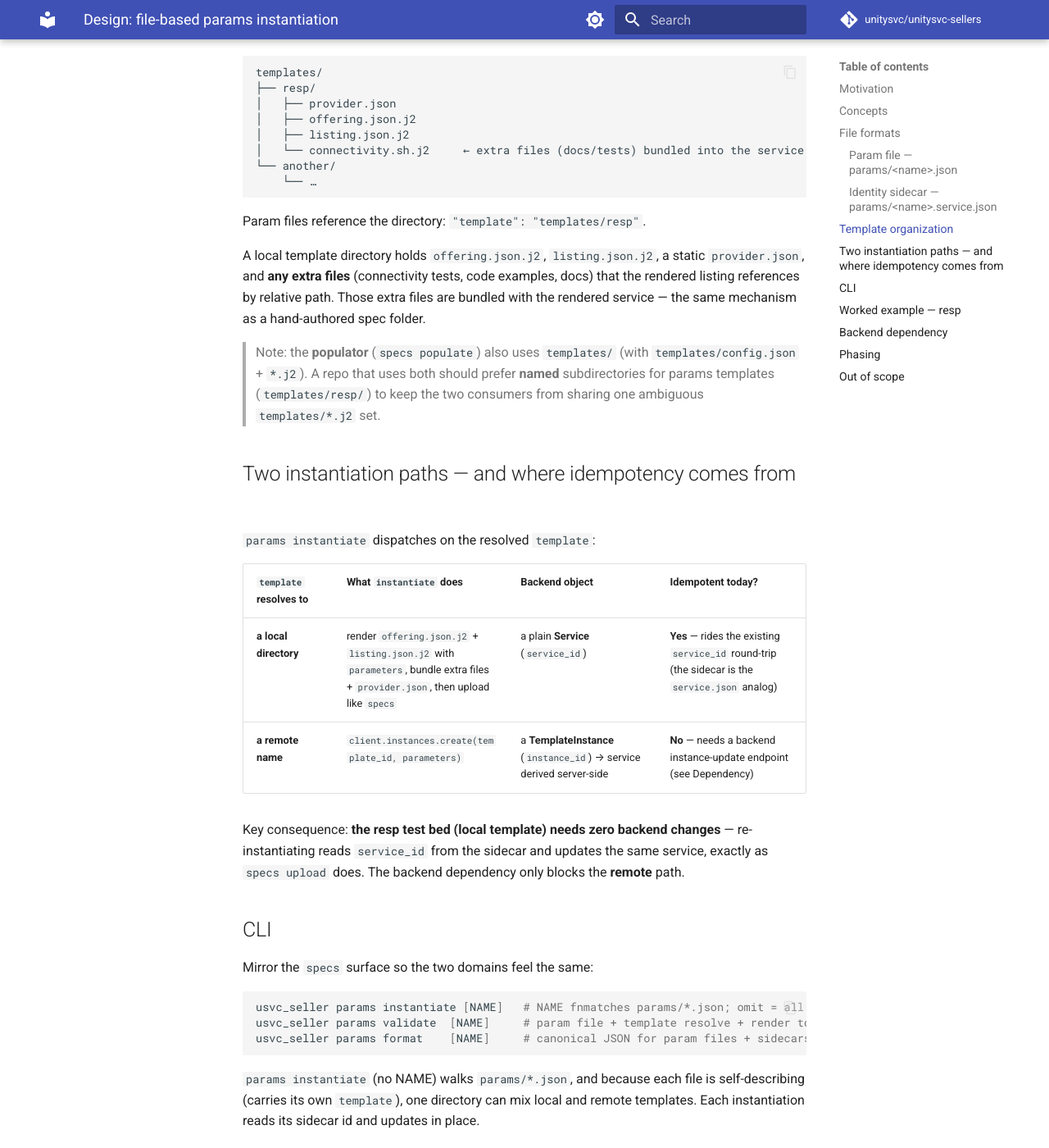
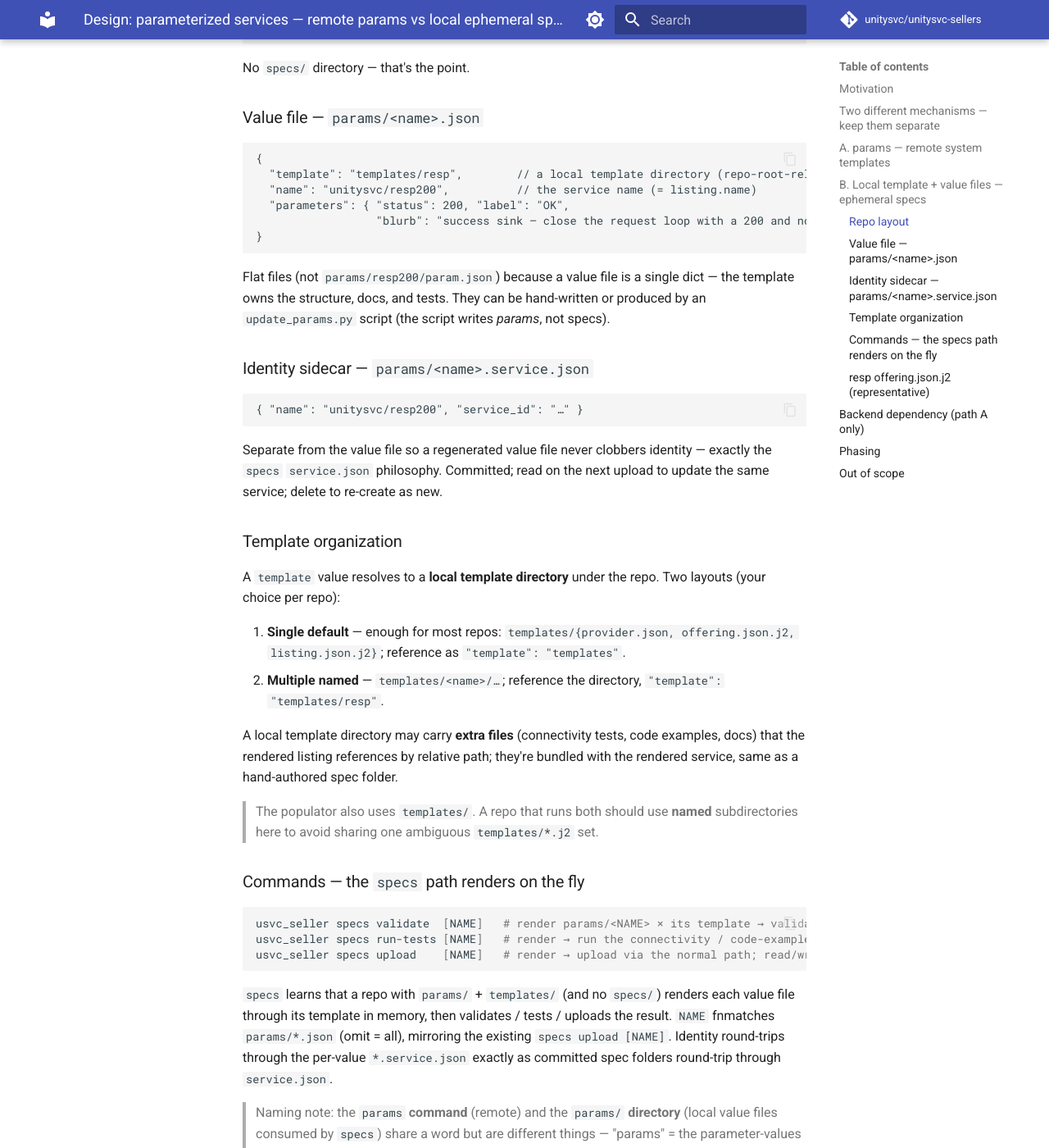
Before and after one commit to unitysvc/unitysvc-sellers, an MkDocs documentation site: the page built from docs/dev-notes/params-file-instantiation.md, in a window 1280 px wide and 1400 px high, scrolled down 2053 px. Shown: the whole window at 82% size. Built offline with MkDocs 1.6.1 and Material for MkDocs 9.7.7, drawn with Linux system fonts in a browser that asks for light colours; comment, search, counter and statistics services are not loaded; some of the changed text lies outside the part shown.

Commit message:
docs: split params design — remote params vs local ephemeral specs
Revise per design discussion: a single 'instantiate' command conflated two
different mechanisms. params (command) = remote system templates only;
local template + value files = a specs-generation mode rendered ephemerally
at upload (params are the source of truth; generated specs never committed,
unlike update_specs.py). Reframe the backend dependency around service_id +
specs-revision semantics (unitysvc#1273).

````diff
--- a/docs/dev-notes/params-file-instantiation.md
+++ b/docs/dev-notes/params-file-instantiation.md
@@ -1,159 +1,145 @@
-# Design: file-based `params` instantiation
+# Design: parameterized services — remote `params` vs local ephemeral specs
 
-Status: **proposed**. Captures the design agreed for turning `params` into a
-file-authored, batchable workflow (the params-kind analog of `specs`), using
-`unitysvc-services-resp` as the first test bed.
+Status: **proposed**. Supersedes the earlier "one command, branch on the
+`template` field" sketch — that conflated two genuinely different mechanisms.
+First test bed: `unitysvc-services-resp`.
 
 ## Motivation
 
 `unitysvc-services-resp` ships six services (`resp200` … `resp503`) that differ
-in **three values** — an HTTP `status`, a human `label` ("OK", "Service
-Unavailable", …), and a one-line `blurb` — and are otherwise byte-identical
-(`service_type: gateway`, capability `http_relay`, the same connectivity test,
-`price: 0`, the same `base_url` shape). Six hand-written `offering.json` +
-`listing.json` pairs is six copies of the same thing.
+in **three values** — an HTTP `status`, a `label` ("OK", "Service Unavailable",
+…), and a one-line `blurb` — and are otherwise identical. Six hand-written
+`offering.json` + `listing.json` pairs is six copies of one shape. We want
+*one template + six tiny value files*.
 
-The `params` domain already exists as a CLI group, but only as **inline,
-one-at-a-time** instantiation:
+## Two different mechanisms — keep them separate
+
+"Template + parameter values → a service" can be realized two ways, and they are
+**not** the same operation:
+
+| | **Remote / system template** | **Local template** |
+|---|---|---|
+| Renders | **server-side** (backend owns the template) | **client-side** (the SDK renders `.j2`) |
+| Backend receives | a template id + params | finished `offering`/`listing` specs |
+| Backend object | a **TemplateInstance** → Service (binding kept) | a plain **Service** |
+| Local `validate` / `run-tests` first | no (render is server-side) | **yes** (full spec known client-side) |
+| Generated specs on disk | n/a | **ephemeral** — rendered at upload, never committed |
+| It is… | a genuine **instantiate** | **`specs upload` with a renderer in front** |
+
+Putting both behind one verb hides that a local template never reaches the
+backend *as* a template. So:
+
+- **`params`** (the command) handles **remote system templates** only.
+- **Local template + value files** is a **`specs` generation mode** — it renders
+  and uploads through the normal `specs` path, reusing all of its machinery
+  (validate, run-tests, `service.json`, revisions).
+
+## A. `params` — remote system templates
+
+Unchanged from today: instantiate a platform-published template server-side.
 
 ```bash
-usvc_seller params instantiate <template> -P key=value …
+usvc_seller params instantiate <system-template> -P key=value …
 ```
 
-This design makes `params` **file-authored and batchable**, so the resp repo
-becomes *one template + six ten-line param files*. It mirrors how `specs` works:
-author files in a directory, then a single command processes them all.
+The backend renders the template, creates the service, and returns a
+`service_id`. We persist it (in a `*.service.json` sidecar); on re-run we submit
+with that `service_id` and the backend applies the **same revision semantics as
+`specs upload`** — update in place if draft/pending, create a `revision_to` if
+the service is active. Sellers cannot author platform templates (admin action),
+and the staging catalog is currently empty — so `params` has no test bed yet.
+See the backend dependency below.
 
-## Concepts
+## B. Local template + value files — ephemeral specs
 
-- **Param file** — a small JSON file naming a **template** and a set of
-  **parameters**. Inert until instantiated. One param file = one service.
-- **Template** — either a **local** template directory in the repo, or a
-  **remote** platform-template name. The `template` field selects which.
-- **Sidecar** — a `*.service.json` companion that records the backend identity
-  (so re-instantiation updates rather than duplicates). Written by the tool,
-  committed, never hand-edited — exactly like `specs`' `service.json`.
+This is the resp test bed and the part we build first. **The committed source of
+truth is the template + the value files; the generated specs are never written
+to git** — they're rendered in memory at upload time. This is the key difference
+from the populator (`specs populate` / `update_specs.py`), which *materializes*
+specs into the repo.
 
-## File formats
+### Repo layout
 
-### Param file — `params/<name>.json`
+```
+templates/resp/                 # a local template directory
+├── provider.json               # static
+├── offering.json.j2            # {{ status }} {{ label }} {{ blurb }}
+├── listing.json.j2             # {{ status }} {{ label }} → references connectivity.sh.j2
+└── connectivity.sh.j2          # extra file, bundled into the rendered service
+params/                         # one value file per service (flat)
+├── resp200.json
+├── resp200.service.json        # identity sidecar (service_id) — written on upload, committed
+├── resp400.json   resp404.json   resp429.json   resp500.json   resp503.json
+└── …
+```
+
+No `specs/` directory — that's the point.
+
+### Value file — `params/<name>.json`
 
 ```jsonc
 {
-  "template": "templates/resp",        // local dir path, OR a bare remote template name
+  "template": "templates/resp",        // a local template directory (repo-root-relative)
   "name": "unitysvc/resp200",          // the service name (= listing.name)
-  "parameters": {                      // values fed to the template
-    "status": 200,
-    "label": "OK",
-    "blurb": "success sink — close the request loop with a 200 and no upstream"
-  }
+  "parameters": { "status": 200, "label": "OK",
+                  "blurb": "success sink — close the request loop with a 200 and no upstream" }
 }
 ```
 
-Param files are **flat** (`params/resp200.json`, not `params/resp200/param.json`)
-because a param is a single values dict — the template owns the structure, docs,
-and tests. They can be hand-written or generated by an `update_params.py` script.
+Flat files (not `params/resp200/param.json`) because a value file is a single
+dict — the template owns the structure, docs, and tests. They can be
+hand-written or produced by an `update_params.py` script (the script writes
+*params*, not specs).
 
 ### Identity sidecar — `params/<name>.service.json`
 
 ```jsonc
-{
-  "name": "unitysvc/resp200",
-  "service_id": "…",        // present for both paths once ingest resolves it
-  "instance_id": "…"        // present only for the remote-template path (TemplateInstance)
-}
+{ "name": "unitysvc/resp200", "service_id": "…" }
 ```
 
-Kept **separate** from the param file so a regenerated param file never clobbers
-identity. Commit it; on the next instantiate the tool reads it to update the same
-service. Delete it to re-create as new.
+Separate from the value file so a regenerated value file never clobbers
+identity — exactly the `specs` `service.json` philosophy. Committed; read on the
+next upload to update the same service; delete to re-create as new.
 
-## Template organization
+### Template organization
 
-A `template` value resolves to a **local template directory** if that path
-exists (relative to the repo root); otherwise it's treated as a **remote
-platform-template name**.
+A `template` value resolves to a **local template directory** under the repo.
+Two layouts (your choice per repo):
 
-Two local layouts are supported:
+1. **Single default** — enough for most repos:
+   `templates/{provider.json, offering.json.j2, listing.json.j2}`; reference as
+   `"template": "templates"`.
+2. **Multiple named** — `templates/<name>/…`; reference the directory,
+   `"template": "templates/resp"`.
 
-1. **Single default template per repo** — sufficient for the majority of cases:
+A local template directory may carry **extra files** (connectivity tests, code
+examples, docs) that the rendered listing references by relative path; they're
+bundled with the rendered service, same as a hand-authored spec folder.
 
-   ```
-   templates/
-   ├── provider.json
-   ├── offering.json.j2
-   └── listing.json.j2
-   ```
-   Param files reference it as `"template": "templates"`.
+> The populator also uses `templates/`. A repo that runs both should use **named**
+> subdirectories here to avoid sharing one ambiguous `templates/*.j2` set.
 
-2. **Multiple named templates** — when a repo hosts more than one shape:
-
-   ```
-   templates/
-   ├── resp/
-   │   ├── provider.json
-   │   ├── offering.json.j2
-   │   ├── listing.json.j2
-   │   └── connectivity.sh.j2     ← extra files (docs/tests) bundled into the service
-   └── another/
-       └── …
-   ```
-   Param files reference the directory: `"template": "templates/resp"`.
-
-A local template directory holds `offering.json.j2`, `listing.json.j2`, a static
-`provider.json`, and **any extra files** (connectivity tests, code examples,
-docs) that the rendered listing references by relative path. Those extra files
-are bundled with the rendered service — the same mechanism as a hand-authored
-spec folder.
-
-> Note: the **populator** (`specs populate`) also uses `templates/` (with
-> `templates/config.json` + `*.j2`). A repo that uses both should prefer **named**
-> subdirectories for params templates (`templates/resp/`) to keep the two
-> consumers from sharing one ambiguous `templates/*.j2` set.
-
-## Two instantiation paths — and where idempotency comes from
-
-`params instantiate` dispatches on the resolved `template`:
-
-| `template` resolves to | What `instantiate` does | Backend object | Idempotent today? |
-|---|---|---|---|
-| **a local directory** | render `offering.json.j2` + `listing.json.j2` with `parameters`, bundle extra files + `provider.json`, then upload like `specs` | a plain **Service** (`service_id`) | **Yes** — rides the existing `service_id` round-trip (the sidecar is the `service.json` analog) |
-| **a remote name** | `client.instances.create(template_id, parameters)` | a **TemplateInstance** (`instance_id`) → service derived server-side | **No** — needs a backend instance-update endpoint (see Dependency) |
-
-Key consequence: **the resp test bed (local template) needs zero backend
-changes** — re-instantiating reads `service_id` from the sidecar and updates the
-same service, exactly as `specs upload` does. The backend dependency only blocks
-the **remote** path.
-
-## CLI
-
-Mirror the `specs` surface so the two domains feel the same:
+### Commands — the `specs` path renders on the fly
 
 ```bash
-usvc_seller params instantiate [NAME]   # NAME fnmatches params/*.json; omit = all
-usvc_seller params validate  [NAME]     # param file + template resolve + render to valid specs
-usvc_seller params format    [NAME]     # canonical JSON for param files + sidecars
+usvc_seller specs validate  [NAME]   # render params/<NAME> × its template → validate the specs
+usvc_seller specs run-tests [NAME]   # render → run the connectivity / code-example tests
+usvc_seller specs upload    [NAME]   # render → upload via the normal path; read/write service.json
 ```
 
-`params instantiate` (no NAME) walks `params/*.json`, and because each file is
-self-describing (carries its own `template`), one directory can mix local and
-remote templates. Each instantiation reads its sidecar id and updates in place.
+`specs` learns that a repo with `params/` + `templates/` (and no `specs/`)
+renders each value file through its template in memory, then validates / tests /
+uploads the result. `NAME` fnmatches `params/*.json` (omit = all), mirroring the
+existing `specs upload [NAME]`. Identity round-trips through the per-value
+`*.service.json` exactly as committed spec folders round-trip through
+`service.json`.
 
-## Worked example — resp
+> Naming note: the `params` **command** (remote) and the `params/` **directory**
+> (local value files consumed by `specs`) share a word but are different things —
+> "params" = the parameter-values concept; the mechanism that realizes them
+> differs. Flagged for a possible rename if it reads as confusing.
 
-```
-templates/resp/
-├── provider.json
-├── offering.json.j2          # {{ status }} {{ label }} {{ blurb }} → base_url "resp://{{ status }}"
-├── listing.json.j2           # {{ status }} {{ label }} → references connectivity.sh.j2
-└── connectivity.sh.j2        # the shared, service-agnostic connectivity test
-params/
-├── resp200.json   resp200.service.json
-├── resp400.json   resp404.json   resp429.json   resp500.json   resp503.json
-└── … (+ .service.json sidecars, written on first instantiate)
-```
-
-`offering.json.j2` (representative):
+### resp `offering.json.j2` (representative)
 
 ```jinja
 {
@@ -169,45 +155,31 @@
 }
 ```
 
-`params/resp200.json`:
+Six value files replace six `offering.json` + `listing.json` pairs; the template
+and the single shared `connectivity.sh.j2` carry everything common — and nothing
+generated is committed.
 
-```json
-{
-  "template": "templates/resp",
-  "name": "unitysvc/resp200",
-  "parameters": { "status": 200, "label": "OK",
-                  "blurb": "success sink — close the request loop with a 200 and no upstream" }
-}
-```
+## Backend dependency (path A only)
 
-Six param files replace six `offering.json` + `listing.json` pairs; the template
-and the single shared `connectivity.sh.j2` carry everything common.
-
-## Backend dependency
-
-The **remote** path needs an idempotent update for a `TemplateInstance`. Today
-`seller_instances` exposes only `create` / `get` / `list` / `delete` — no update —
-so re-instantiating a remote template would duplicate. Tracked separately:
-
-- **[unitysvc/unitysvc#1273](https://github.com/unitysvc/unitysvc/issues/1273)**:
-  add `PUT /v1/seller/instances/{id}` (or make `create` an upsert keyed on a
-  caller-supplied idempotency key) so `params instantiate` can update the
-  instance recorded in the sidecar.
-
-The **local** path has no such dependency and can ship first.
+The **remote** path needs the instantiate endpoint to accept an **existing
+`service_id`** and apply `specs`-style revision semantics (update if
+draft/pending, `revision_to` if active), so re-instantiation from the sidecar
+updates the same service instead of duplicating. Tracked in
+**[unitysvc/unitysvc#1273](https://github.com/unitysvc/unitysvc/issues/1273)**.
+The **local** path (B) needs none of this — it rides the existing
+`specs upload` + `service_id` round-trip.
 
 ## Phasing
 
-1. **Local-template path** (no backend work): param-file + sidecar formats,
-   `template` resolution, local render → upload via the existing `service_id`
-   round-trip, `params instantiate/validate/format [NAME]` batching. Convert
+1. **Path B (local, ephemeral)** — build now, no backend work: value-file +
+   sidecar formats, local-template resolution, render-on-the-fly in
+   `specs validate/run-tests/upload`, `[NAME]` batching. Convert
    `unitysvc-services-resp` to it end-to-end as the proof.
-2. **Remote-template path**: once the backend instance-update lands, dispatch
-   remote `template` names through `instances.create`/update + record
-   `instance_id` in the sidecar.
+2. **Path A (remote)** — once #1273 lands: `params instantiate` records
+   `service_id` in the sidecar and re-submits to revise on re-run.
 
 ## Out of scope
 
-- Authoring **platform** templates (sellers can't; that's an admin action).
-- Changing the populator (`specs populate`) — params and populators are distinct
-  consumers of `templates/`; this design only adds the params consumer.
+- Authoring **platform** templates (admin-only).
+- Changing the populator (`specs populate`) — it *materializes* specs by design;
+  path B deliberately does not.
````
